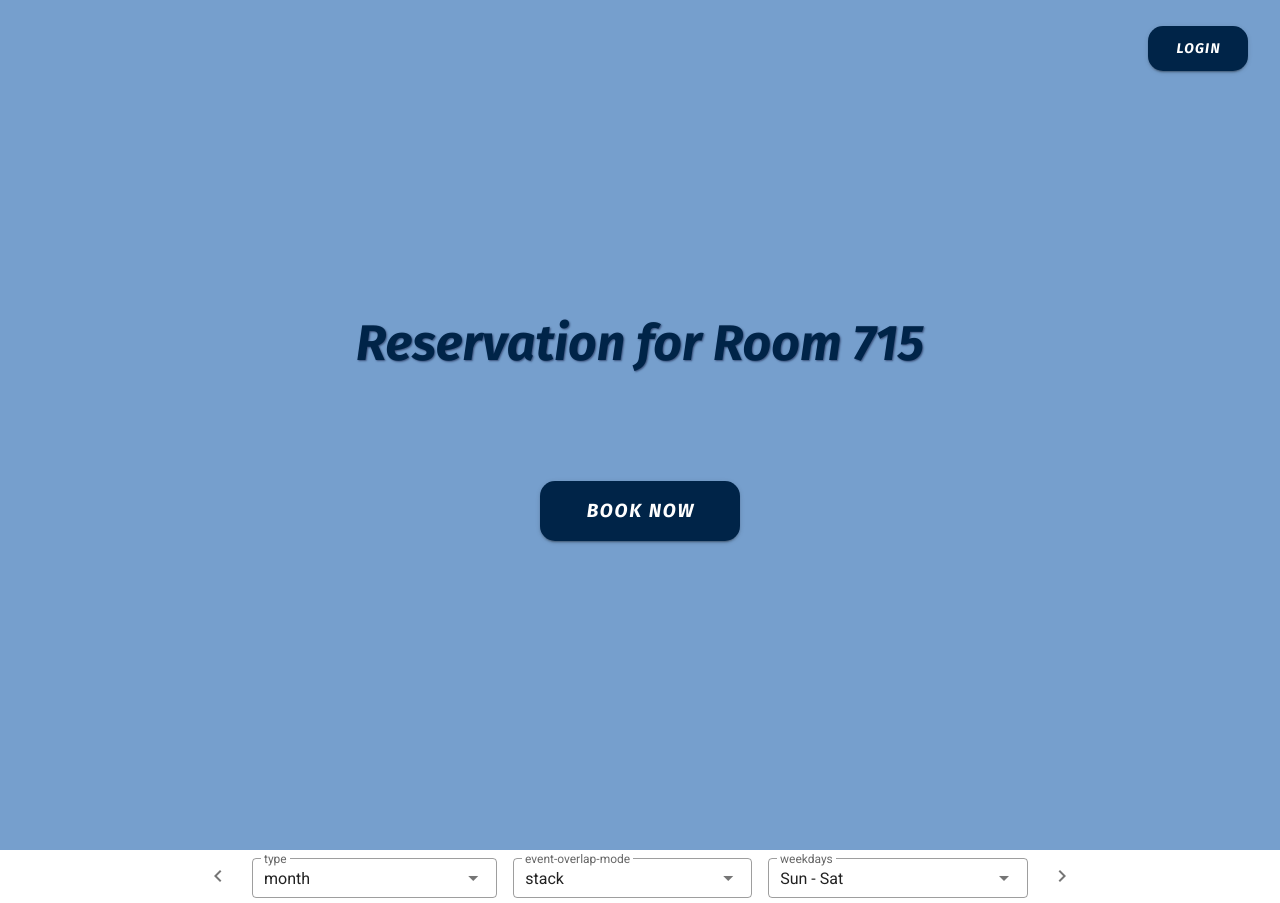
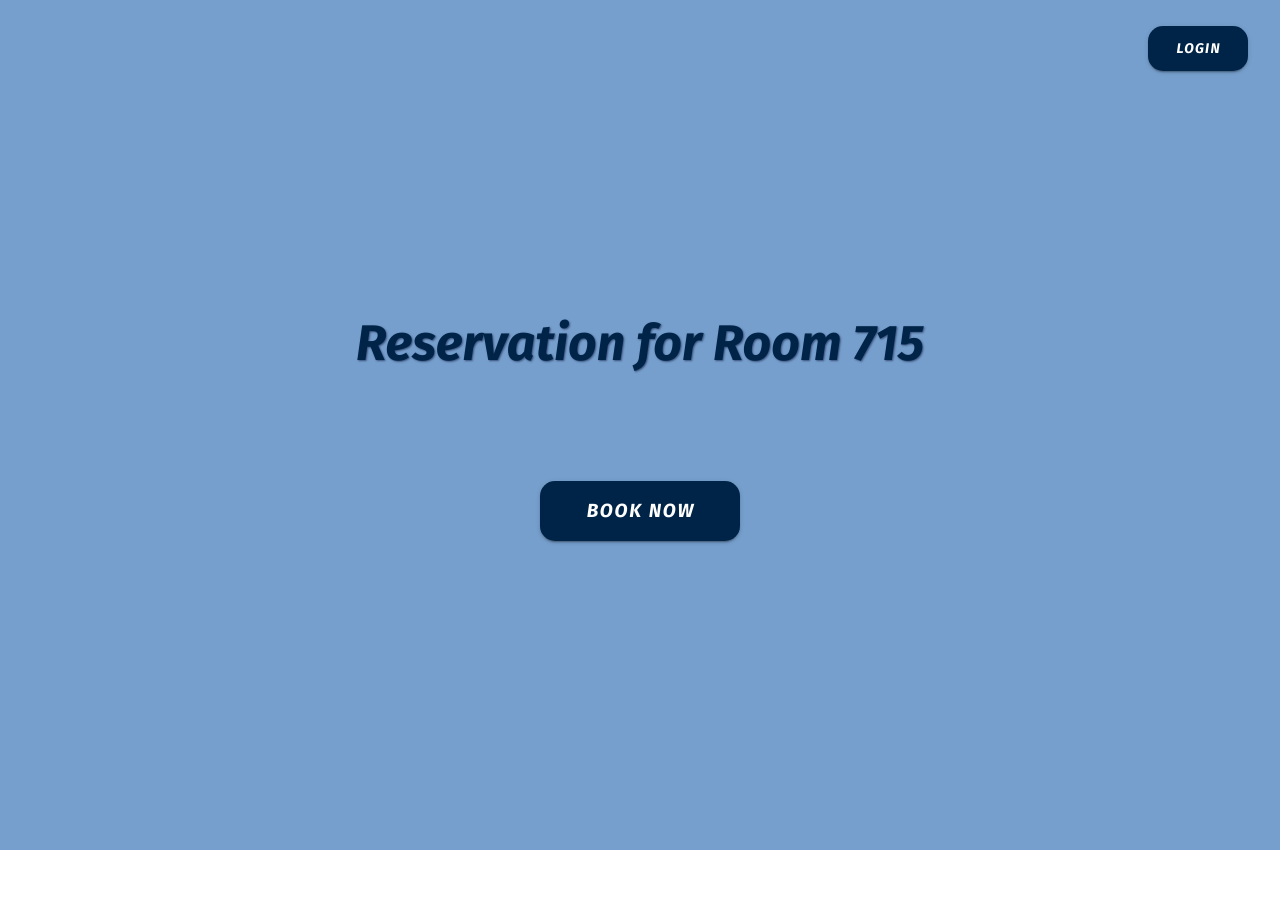
Before and after one commit to TeamLab/project-715, a Vue app in the folder 715job/: page / in a window 1280 px wide. Shown: the top 903 px of the page. After the commit the page ends 850 px from the top, so only its background shows below. Built offline with nearby package versions, Linux system fonts and the light colour scheme.

Commit message:
feat : MainPage.vue에서 버튼 클릭하면 MainCalendar.vue 나오게 하기

```diff
--- a/715job/src/components/MainCalendar.vue
+++ b/715job/src/components/MainCalendar.vue
@@ -1,125 +1,90 @@
 <template>
-  <div class="main-calendar">
-    <div>
-      <v-sheet
-      tile
-      height="54"
-      class="d-flex"
-    >
-      <v-btn
-        icon
-        class="ma-2"
-        @click="$refs.calendar.prev()"
-      >
-        <v-icon>mdi-chevron-left</v-icon>
+  <v-row class="fill-height main-calendar" v-if="showCalendar">
+    <v-col>
+      <v-sheet height="64">
+        <v-toolbar flat>
+          <v-btn outlined class="mr-4" color="grey darken-2" @click="setToday">
+            Today
           </v-btn>
-      <v-select
-        v-model="type"
-        :items="types"
-        dense
-        outlined
-        hide-details
-        class="ma-2 aa"
-        label="type"
-      ></v-select>
-      <v-select
-        v-model="mode"
-        :items="modes"
-        dense
-        outlined
-        hide-details
-        label="event-overlap-mode"
-        class="ma-2"
-      ></v-select>
-      <v-select
-        v-model="weekday"
-        :items="weekdays"
-        dense
-        outlined
-        hide-details
-        label="weekdays"
-        class="ma-2"
-      ></v-select>
+          <v-btn fab text small color="grey darken-2" @click="prev">
+            <v-icon small>
+              mdi-chevron-left
+            </v-icon>
+          </v-btn>
+          <v-btn fab text small color="grey darken-2" @click="next">
+            <v-icon small>
+              mdi-chevron-right
+            </v-icon>
+          </v-btn>
+          <v-toolbar-title v-if="$refs.calendar">
+            {{ $refs.calendar.title }}
+          </v-toolbar-title>
           <v-spacer></v-spacer>
-      <v-btn
-        icon
-        class="ma-2"
-        @click="$refs.calendar.next()"
-      >
-        <v-icon>mdi-chevron-right</v-icon>
+          <v-menu bottom right>
+            <template v-slot:activator="{ on, attrs }">
+              <v-btn outlined color="grey darken-2" v-bind="attrs" v-on="on">
+                <span>{{ typeToLabel[type] }}</span>
+                <v-icon right>
+                  mdi-menu-down
+                </v-icon>
               </v-btn>
+            </template>
+            <v-list>
+              <v-list-item @click="type = 'day'">
+                <v-list-item-title>Day</v-list-item-title>
+              </v-list-item>
+              <v-list-item @click="type = 'week'">
+                <v-list-item-title>Week</v-list-item-title>
+              </v-list-item>
+              <v-list-item @click="type = 'month'">
+                <v-list-item-title>Month</v-list-item-title>
+              </v-list-item>
+              <v-list-item @click="type = '4day'">
+                <v-list-item-title>4 days</v-list-item-title>
+              </v-list-item>
+            </v-list>
+          </v-menu>
+        </v-toolbar>
       </v-sheet>
-    </div>
-    <div>
-      <v-sheet height="600">
+      <v-sheet height="400">
         <v-calendar
-        title-position="left"
           ref="calendar"
-        v-model="value"
-        :weekdays="weekday"
+          v-model="focus"
+          color="indigo lighten-2"
           :type="type"
-        :events="events"
-        :event-overlap-mode="mode"
-        :event-overlap-threshold="30"
-        :event-color="getEventColor"
-        @change="getEvents"
         ></v-calendar>
       </v-sheet>
-    </div>
-  </div>
+    </v-col>
+  </v-row>
 </template>
 
 <script>
 export default {
-  data: () => ({
+  props: {
+    showCalendar: Boolean
+  },
+  data () {
+    return {
+      isBooking: false,
+      focus: '',
       type: 'month',
-    types: ['month', 'week', 'day', '4day'],
-    mode: 'stack',
-    modes: ['stack', 'column'],
-    weekday: [0, 1, 2, 3, 4, 5, 6],
-    weekdays: [
-      { text: 'Sun - Sat', value: [0, 1, 2, 3, 4, 5, 6] },
-      { text: 'Mon - Sun', value: [1, 2, 3, 4, 5, 6, 0] },
-      { text: 'Mon - Fri', value: [1, 2, 3, 4, 5] },
-      { text: 'Mon, Wed, Fri', value: [1, 3, 5] }
-    ],
-    value: '',
-    events: [],
-    colors: ['blue', 'indigo', 'deep-purple', 'cyan', 'green', 'orange', 'grey darken-1'],
-    names: ['Meeting', 'Holiday', 'PTO', 'Travel', 'Event', 'Birthday', 'Conference', 'Party']
-  }),
+      typeToLabel: {
+        month: 'Month',
+        week: 'Week',
+        day: 'Day',
+        '4day': '4 Days'
+      }
+    }
+  },
   methods: {
-    getEvents ({ start, end }) {
-      const events = []
-
-      const min = new Date(`${start.date}T00:00:00`)
-      const max = new Date(`${end.date}T23:59:59`)
-      const days = (max.getTime() - min.getTime()) / 86400000
-      const eventCount = this.rnd(days, days + 20)
-
-      for (let i = 0; i < eventCount; i++) {
-        const allDay = this.rnd(0, 3) === 0
-        const firstTimestamp = this.rnd(min.getTime(), max.getTime())
-        const first = new Date(firstTimestamp - (firstTimestamp % 900000))
-        const secondTimestamp = this.rnd(2, allDay ? 288 : 8) * 900000
-        const second = new Date(first.getTime() + secondTimestamp)
-
-        events.push({
-          name: this.names[this.rnd(0, this.names.length - 1)],
-          start: first,
-          end: second,
-          color: this.colors[this.rnd(0, this.colors.length - 1)],
-          timed: !allDay
-        })
-      }
-
-      this.events = events
+    setToday () {
+      this.focus = ''
     },
-    getEventColor (event) {
-      return event.color
+    prev () {
+      this.$refs.calendar.prev()
     },
-    rnd (a, b) {
-      return Math.floor((b - a + 1) * Math.random()) + a
+    next () {
+      this.$refs.calendar.next()
     }
   }
 }
--- a/715job/src/components/MainPage.vue
+++ b/715job/src/components/MainPage.vue
@@ -8,6 +8,7 @@
         height="60px"
         color="#002448"
         class="booknow-button"
+        @click="onEmit"
         :style="{ 'font-size': '19px' }"
         >
         Book now
@@ -18,17 +19,22 @@
 
 <script>
 export default {
+  name: 'MainPage',
   components: {},
   data() {
     return {
-      sampleData: ''
+      isBooking: true
     }
   },
   setup() {},
   created() {},
   mounted() {},
   unmounted() {},
-  methods: {}
+  methods: {
+    onEmit() {
+      this.$emit('setBooking', this.isBooking)
+    }
+  }
 }
 </script>
 
--- a/715job/src/views/HomeView.vue
+++ b/715job/src/views/HomeView.vue
@@ -1,7 +1,7 @@
 <template>
   <div>
-    <MainPage />
-    <MainCalendar />
+    <MainPage @setBooking="setInput"/>
+    <MainCalendar :showCalendar="isBooking" />
   </div>
 </template>
 
@@ -11,10 +11,20 @@ import MainCalendar from '../components/MainCalendar'
 
 export default {
   name: 'HomeView',
-
+  data() {
+    return {
+      isBooking: false
+    }
+  },
   components: {
     MainPage,
     MainCalendar
+  },
+  methods: {
+    setInput(isBooking) {
+      this.isBooking = isBooking
+      console.log(isBooking)
+    }
   }
 }
 </script>
```
Lines whose indentation alone changed are shown as unchanged.
